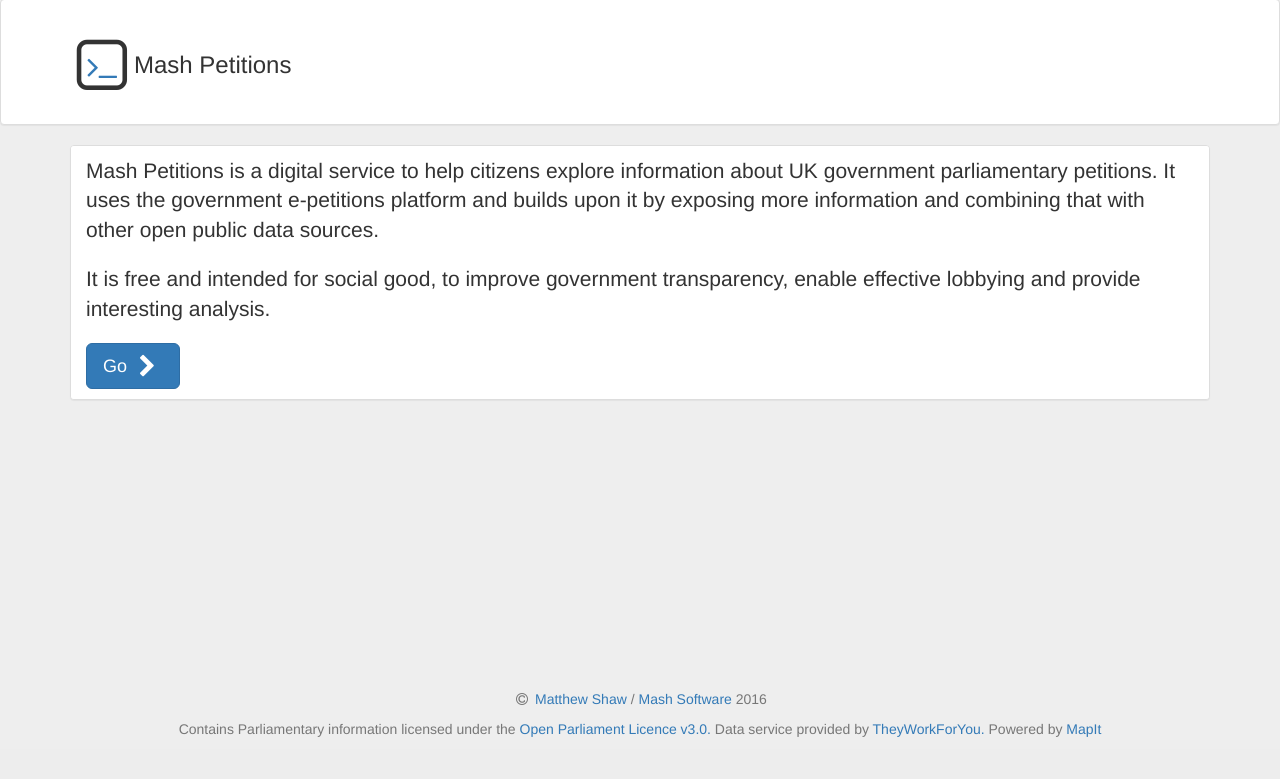
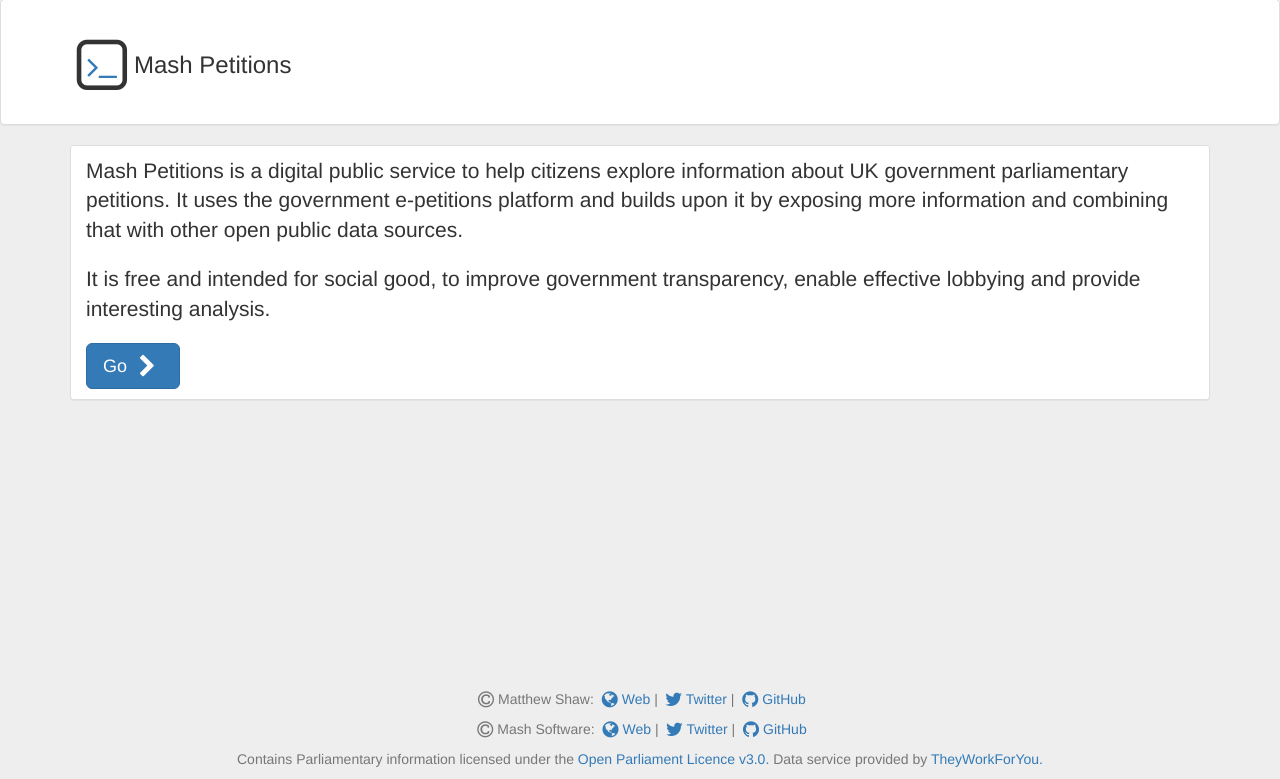
Before and after one commit to MashSoftware/petitions, a Flask app: page / in a window 1280 px wide. Shown: the part 51-830 px from the top of the page. Before the commit the page ends 788 px from the top, so only its background shows below. Run offline with Flask 2, Linux system fonts and the light colour scheme; some libraries are stand-ins or nearby versions.

Commit message:
footer links, no search results wording

```diff
--- a/application/templates/base.html
+++ b/application/templates/base.html
@@ -83,8 +83,19 @@
   </div>
   <footer class="footer">
     <div class="container">
-      <p class="text-muted text-center"><i class="fa fa-copyright fa-fw"></i> <a href="http://matthew-shaw.github.io/">Matthew Shaw</a> / <a href="http://www.mashsoftware.com/">Mash Software</a> 2016</p>
-      <p class="text-muted text-center">Contains Parliamentary information licensed under the <a href="http://www.parliament.uk/site-information/copyright/open-parliament-licence/">Open Parliament Licence v3.0.</a> Data service provided by <a href="http://www.theyworkforyou.com/">TheyWorkForYou.</a> Powered by <a href="http://mapit.mysociety.org/">MapIt</a></p>
+      <p class="text-muted text-center">
+        <i class="fa fa-copyright fa-fw fa-lg"></i>Matthew Shaw:
+        <a href="http://matthew-shaw.github.io/"><i class="fa fa-globe fa-fw fa-lg"></i>Web</a> |
+        <a href="https://twitter.com/MattShaw85"><i class="fa fa-twitter fa-fw fa-lg"></i>Twitter</a> |
+        <a href="https://github.com/matthew-shaw"><i class="fa fa-github fa-fw fa-lg"></i>GitHub</a>
+      </p>
+      <p class="text-muted text-center">
+        <i class="fa fa-copyright fa-fw fa-lg"></i>Mash Software:
+        <a href="http://www.mashsoftware.com/"><i class="fa fa-globe fa-fw fa-lg"></i>Web</a> |
+        <a href="https://twitter.com/MashSoftware"><i class="fa fa-twitter fa-fw fa-lg"></i>Twitter</a> |
+        <a href="https://github.com/MashSoftware"><i class="fa fa-github fa-fw fa-lg"></i>GitHub</a>
+      </p>
+      <p class="text-muted text-center">Contains Parliamentary information licensed under the <a href="http://www.parliament.uk/site-information/copyright/open-parliament-licence/">Open Parliament Licence v3.0.</a> Data service provided by <a href="http://www.theyworkforyou.com/">TheyWorkForYou.</a></p>
     </div>
   </footer>
   <script src="//ajax.googleapis.com/ajax/libs/jquery/2.1.4/jquery.min.js"></script>
--- a/application/templates/index.html
+++ b/application/templates/index.html
@@ -17,7 +17,7 @@
     <div class="panel panel-default">
       <div class="list-group">
         <div class="list-group-item">
-          <p class="lead">Mash Petitions is a digital service to help citizens explore information about UK government parliamentary petitions. It uses the government e-petitions platform and builds upon it by exposing more information and combining that with other open public data sources.</p>
+          <p class="lead">Mash Petitions is a digital public service to help citizens explore information about UK government parliamentary petitions. It uses the government e-petitions platform and builds upon it by exposing more information and combining that with other open public data sources.</p>
           <p class="lead">It is free and intended for social good, to improve government transparency, enable effective lobbying and provide interesting analysis.</p>
           <a class="btn btn-lg btn-primary" href="/petitions?page=1&state=all" role="button">Go <i class="fa fa-chevron-right fa-fw fa-lg"></i></a>
         </div>
--- a/application/templates/petitions.html
+++ b/application/templates/petitions.html
@@ -7,7 +7,7 @@
       {% if args %}
         {%for key,value in args %}
           {% if key == 'q' %}
-          <p class="lead">All petitions containing "{{value}}"</p>
+          <p class="lead">Petitions containing "{{value}}"</p>
           {% endif %}
           {% if key == 'state' %}
             {% if value == 'with_response' %}
@@ -33,7 +33,7 @@
 
 {% block content %}
 {% if data['data']|length == 0 %}
-  <div class="alert alert-danger" role="alert">No petitions found.</div>
+  <div class="alert alert-danger" role="alert">No petitions could be found matching your search terms.</div>
 {% else %}
 <div class="row">
   <div class="col-md-12">
```
